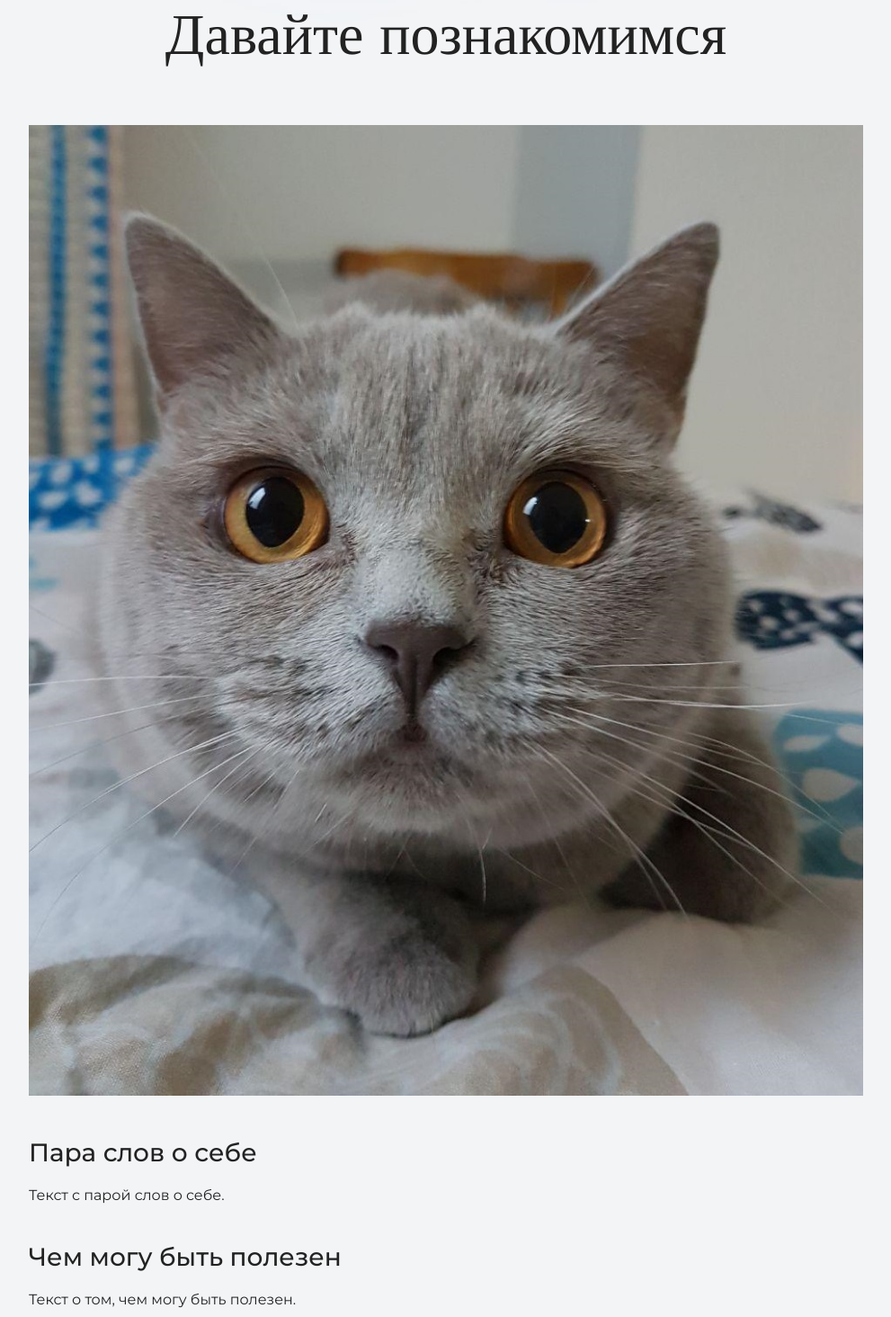
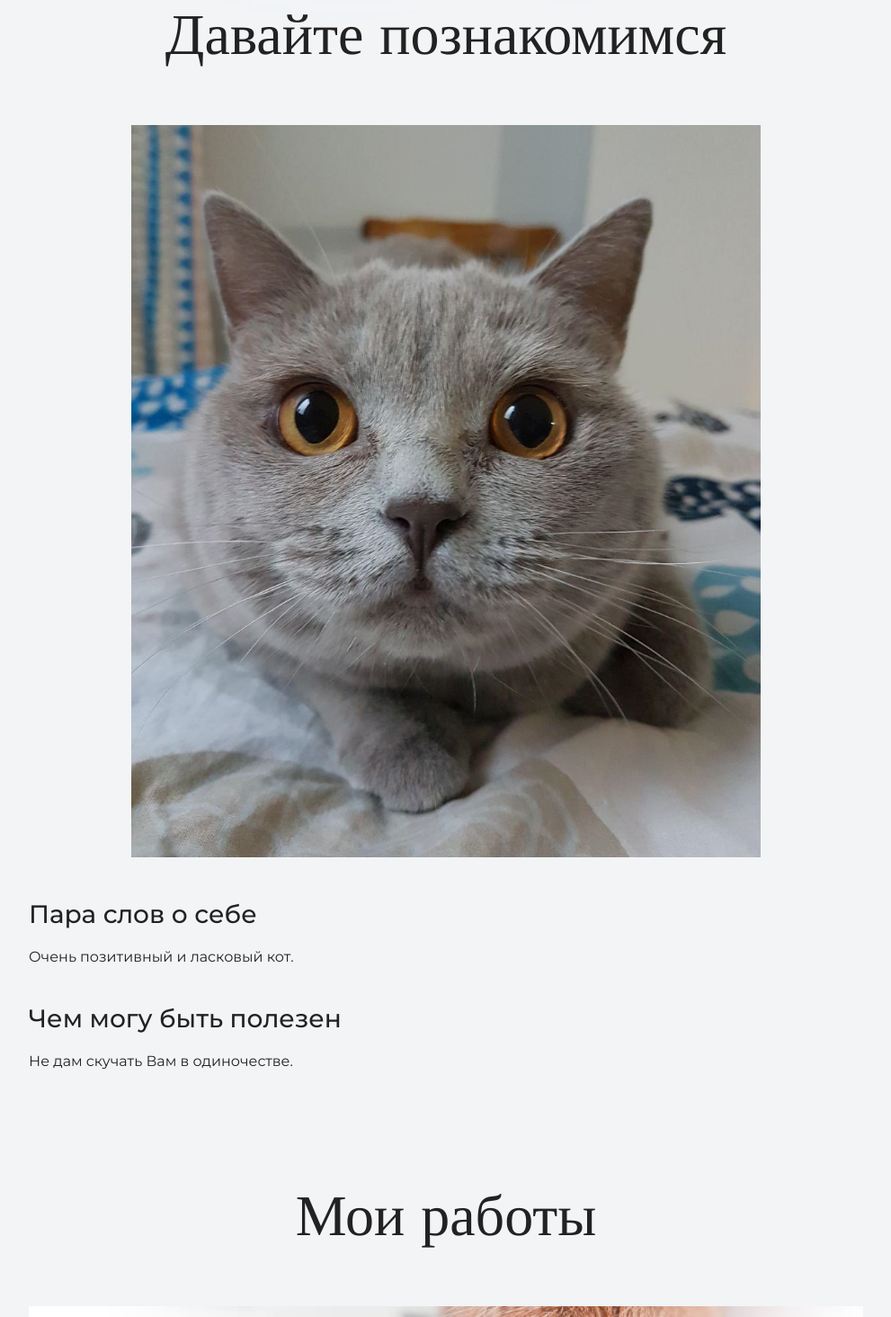
Before and after one commit to andrewgorun/my-site, a plain HTML site: page index.html in a window 1280 px wide. Shown: the part 1033-2497 px from the top of the page at 90% size, without its empty margins (144-1135 px from the left). Drawn offline with nearby package versions, Linux system fonts and the light colour scheme.

Commit message:
Add files via upload
renew

```diff
--- a/index.html
+++ b/index.html
@@ -17,7 +17,7 @@
 
     <section class="hero-image">
       <div class="container">
-        <h1 class="heading">Милый кот</h1>
+        <h1 class="heading">Домашний кот</h1>
         <p>Готов к фотосессиям</p>
       </div>
     </section>
@@ -26,12 +26,12 @@
       <div class="container">
         <h2 class="subheading">Давайте познакомимся</h2>
           <figure class="user-image">
-            <img src="files/user.jpg" width="928" alt="Фотография кота-пирожка">
+            <img src="files/user.jpg" width="700" alt="Фотография кота-пирожка">
           </figure>
         <h3>Пара слов о себе</h3>
-        <p>Текст с парой слов о себе.</p>
+        <p>Очень позитивный и ласковый кот.</p>
         <h3>Чем могу быть полезен</h3>
-        <p>Текст о том, чем могу быть полезен.</p>
+        <p>Не дам скучать Вам в одиночестве.</p>
       </div>
     </section>
 
@@ -42,7 +42,7 @@
             <img src="files/project.jpg" width="928" height="536" alt="Cайт инструктора Кекса">
           </figure>
         <h3>Сайт инструктора Кекса</h3>
-        <a class="button" href="source/project/index.html">Открыть страницу</a>
+        <a class="button" href="project/index.html">Открыть страницу</a>
 
       </div>
     </section>
```
